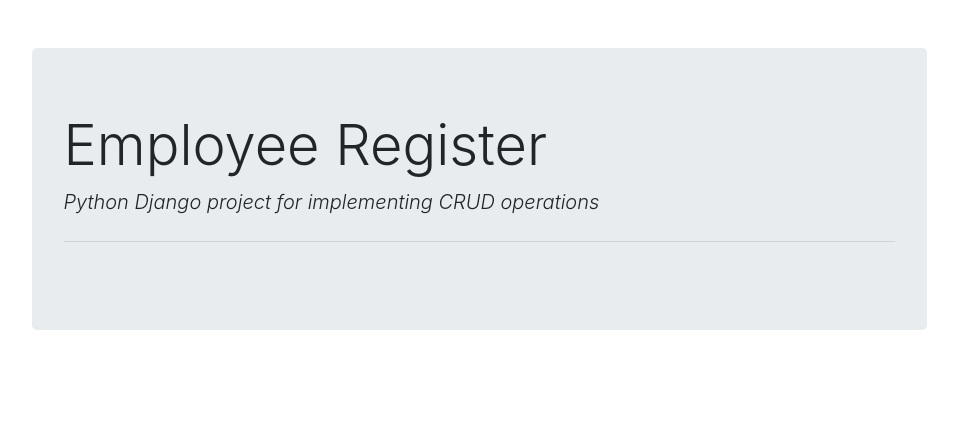
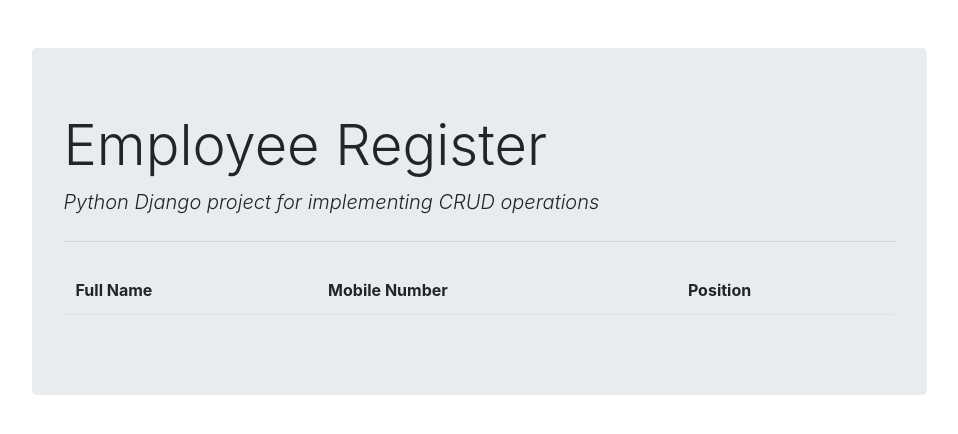
Before and after one commit to m0mins/DjangoCRUDOperation, a Django app: template templates/employee_list.html in a window 1280 px wide. Shown: the top 434 px of the page, without its empty margins (161-1119 px from the left). Run offline with Django 3.2, Linux system fonts and the light colour scheme; the template is opened without the code that fills it, so the values that code supplies are empty.

Commit message:
Data insert and details

```diff
--- a/registration/urls.py
+++ b/registration/urls.py
@@ -3,5 +3,6 @@ from . import views
 urlpatterns=[
     path('index/',views.index,name='index'),
     path('',views.employee_form, name='employee_form'),
+    path('list/', views.employee_list, name='employee_list'),
 
 ]
--- a/templates/employee_form.html
+++ b/templates/employee_form.html
@@ -8,13 +8,12 @@
     <div class="row">
         <div class="col-md-4">
                 {{form.emp_code|as_crispy_field}}
-
         </div>
         <div class="col-md-8">
                 {{form.position|as_crispy_field}}
-
         </div>
     </div>
+    <button type="submit" class="btn btn-success"><i class="fa-solid fa-database"></i>Submit</button>
 </form>
 
 {% endblock content %}
--- a/templates/employee_list.html
+++ b/templates/employee_list.html
@@ -1,3 +1,22 @@
 {% extends "base.html" %}
 {% block content %}
+<table class="table table-borderless">
+    <thead class="border-bottom font-weight-bold">
+    <tr>
+        <td>Full Name</td>
+        <td>Mobile Number</td>
+        <td>Position</td>
+    </tr>
+    </thead>
+    <tbody>
+    {% for employee in employee_list %}
+    <tr>
+        <td>{{employee.fullname}}</td>
+        <td>{{employee.mobile}}</td>
+        <td>{{employee.position}}</td>
+    </tr>
+    {%endfor%}
+    </tbody>
+</table>
+
 {% endblock content %}
```
Also changed, not shown: registration/views.py (+14 -4 lines).
